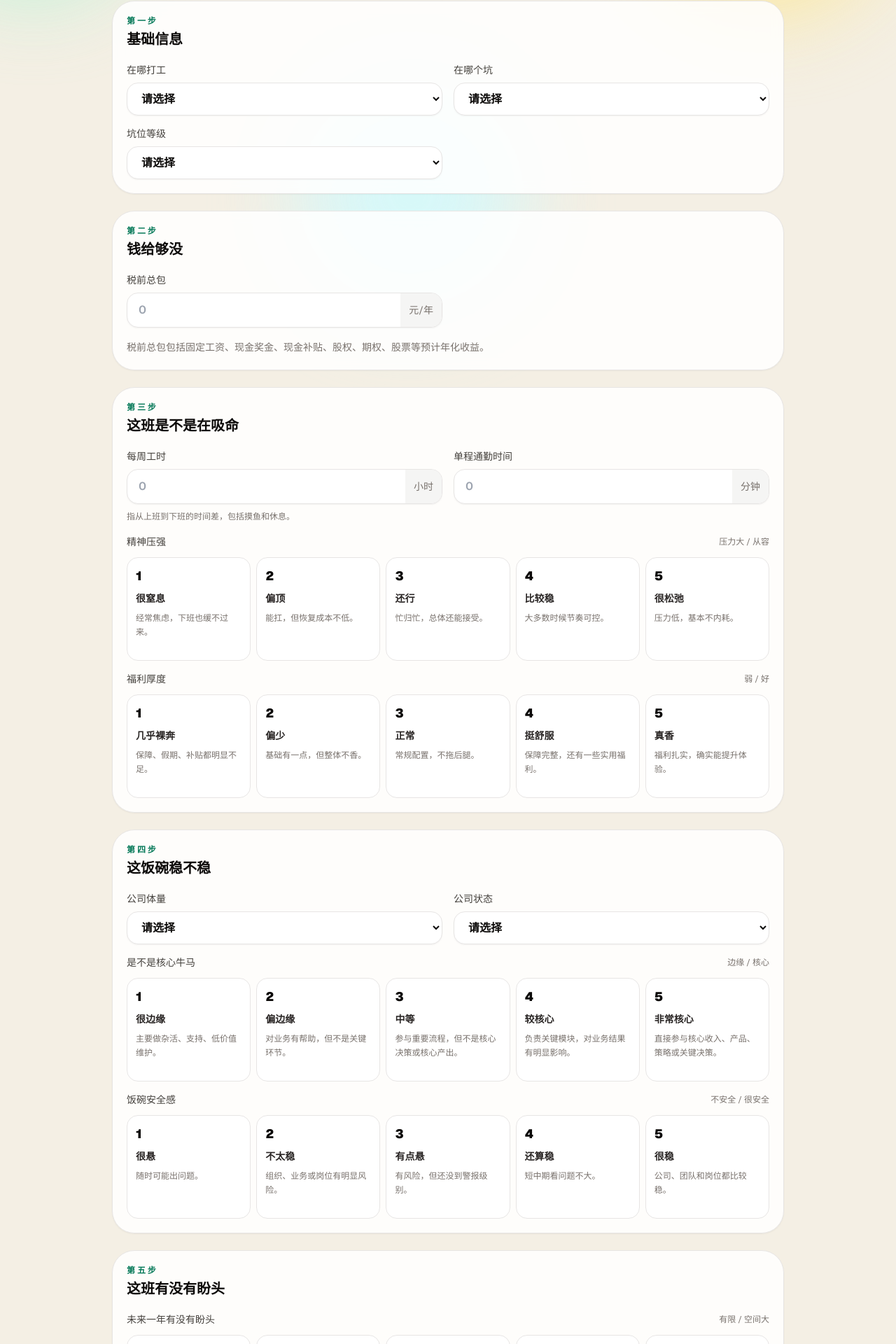
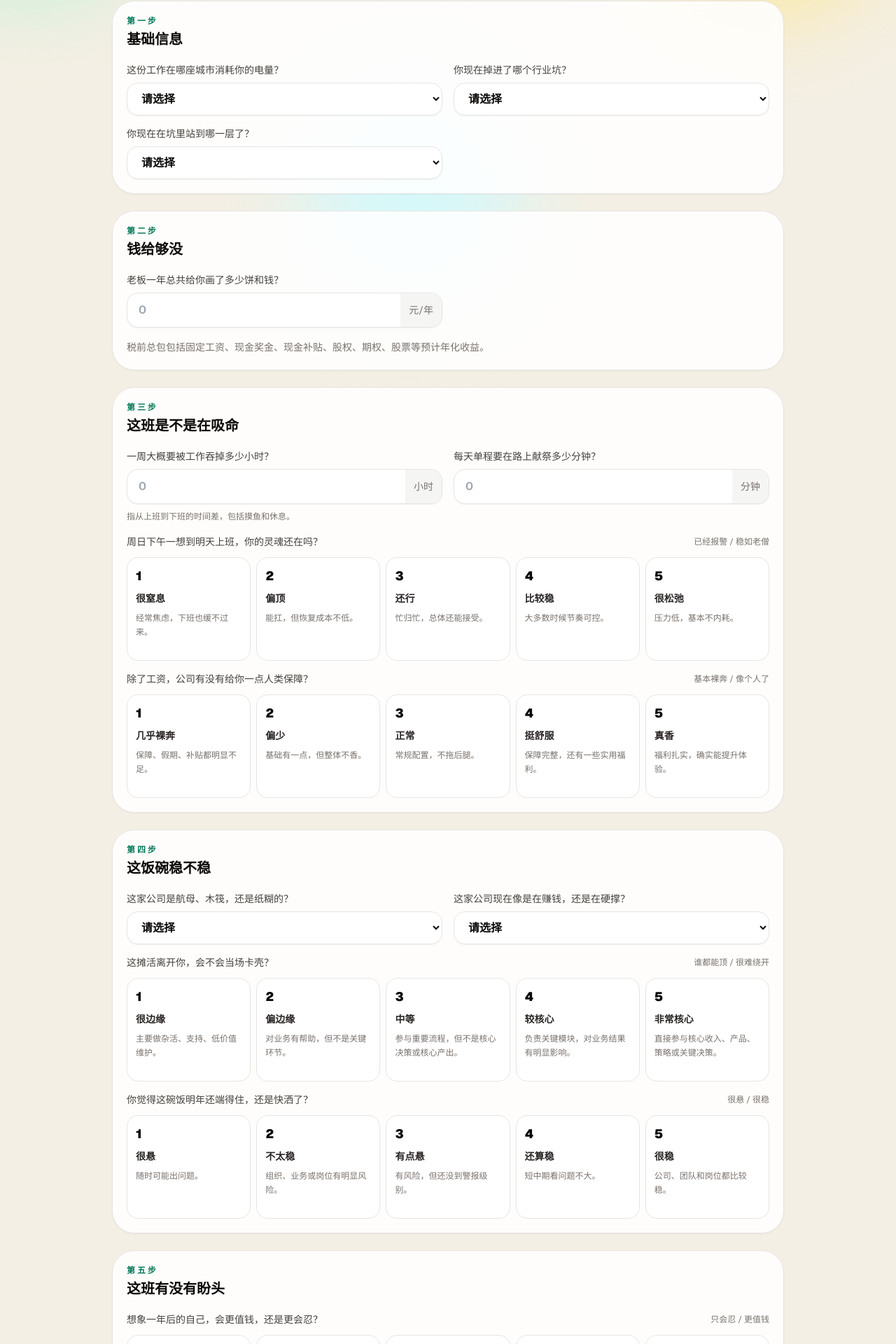
Before and after one commit to Falcom4000/awsome-job-calculator, a Next.js app: page / in a window 1280 px wide. Shown: the part 363-2283 px from the top of the page at 70% size. Built offline with nearby package versions, Linux system fonts and the light colour scheme.

Commit message:
fix text

```diff
--- a/components/calculator.tsx
+++ b/components/calculator.tsx
@@ -417,8 +417,8 @@ function RatingField({
   return (
     <div className="grid gap-3 md:col-span-2">
       <div className="flex items-center justify-between gap-3">
-        <span className="text-sm font-medium text-stone-700">{label}</span>
-        <span className="hidden text-xs text-stone-500 sm:inline">
+        <span className="min-w-0 flex-1 text-sm font-medium leading-5 text-stone-700">{label}</span>
+        <span className="hidden shrink-0 text-xs text-stone-500 sm:inline">
           {low} / {high}
         </span>
       </div>
@@ -780,19 +780,19 @@ export default function JobCalculator() {
 
           <Section eyebrow="第一步" title="基础信息">
             <SelectField
-              label="在哪打工"
+              label="这份工作在哪座城市消耗你的电量？"
               options={Object.entries(cityBenchmarks).map(([value, item]) => ({ value: value as CityKey, label: item.label }))}
               value={inputs.city}
               onChange={(value) => setValue("city", value)}
             />
             <SelectField
-              label="在哪个坑"
+              label="你现在掉进了哪个行业坑？"
               options={Object.entries(industryBenchmarks).map(([value, item]) => ({ value: value as IndustryKey, label: item.label }))}
               value={inputs.industry}
               onChange={(value) => setValue("industry", value)}
             />
             <SelectField<JobLevelInput>
-              label="坑位等级"
+              label="你现在在坑里站到哪一层了？"
               options={jobLevelOptions}
               value={inputs.jobLevel}
               onChange={(value) => setValue("jobLevel", value)}
@@ -800,21 +800,21 @@ export default function JobCalculator() {
             {inputs.mode === "detailed" ? (
               <>
                 <SelectField
-                  label="学历 buff"
+                  label="你带着什么学历 buff 下副本？"
                   options={educationOptions.map((item) => ({ value: item, label: item }))}
                   value={inputs.education}
                   onChange={(value) => setValue("education", value)}
                 />
-                <NumberField label="打工人年龄" suffix="岁" value={inputs.age} onChange={(value) => setValue("age", value)} />
-                <NumberField label="打工年限" suffix="年" value={inputs.experienceYears} onChange={(value) => setValue("experienceYears", value)} />
+                <NumberField label="你的职场血条已经用了多少岁？" suffix="岁" value={inputs.age} onChange={(value) => setValue("age", value)} />
+                <NumberField label="你已经在工位上修炼了几年？" suffix="年" value={inputs.experienceYears} onChange={(value) => setValue("experienceYears", value)} />
                 <SelectField
-                  label="具体坑位"
+                  label="你每天主要被哪类活按住？"
                   options={Object.entries(roleBenchmarks).map(([value, item]) => ({ value: value as RoleKey, label: item.label }))}
                   value={inputs.role}
                   onChange={(value) => setValue("role", value)}
                 />
                 <SelectField<EnterpriseNatureInput>
-                  label="公司段位"
+                  label="这家公司是哪种江湖门派？"
                   options={enterpriseNatureOptions}
                   value={inputs.enterpriseNature}
                   onChange={(value) => setValue("enterpriseNature", value)}
@@ -825,14 +825,14 @@ export default function JobCalculator() {
 
           <Section eyebrow="第二步" title="钱给够没">
             <NumberField
-              label={inputs.mode === "detailed" ? "税前总包：现金部分" : "税前总包"}
+              label={inputs.mode === "detailed" ? "老板一年实际往你卡里砸多少现金？" : "老板一年总共给你画了多少饼和钱？"}
               suffix="元/年"
               value={inputs.annualCashIncome}
               onChange={(value) => setValue("annualCashIncome", value)}
             />
             {inputs.mode === "detailed" ? (
               <NumberField
-                label="税前总包：股权/期权年化"
+                label="股票期权这些远方的大饼，一年先按多少算？"
                 suffix="元/年"
                 value={inputs.annualEquityIncome}
                 onChange={(value) => setValue("annualEquityIncome", value)}
@@ -845,19 +845,33 @@ export default function JobCalculator() {
 
           <Section eyebrow="第三步" title="这班是不是在吸命">
             <NumberField
-              label="每周工时"
+              label="一周大概要被工作吞掉多少小时？"
               suffix="小时"
               note="指从上班到下班的时间差，包括摸鱼和休息。"
               value={inputs.weeklyHours}
               onChange={(value) => setValue("weeklyHours", value)}
             />
-            <NumberField label="单程通勤时间" suffix="分钟" value={inputs.commuteMinutes} onChange={(value) => setValue("commuteMinutes", value)} />
-            <RatingField label="精神压强" low="压力大" high="从容" copyKey="stress" value={inputs.stress} onChange={(value) => setValue("stress", value)} />
-            <RatingField label="福利厚度" low="弱" high="好" copyKey="benefitsLevel" value={inputs.benefitsLevel} onChange={(value) => setValue("benefitsLevel", value)} />
+            <NumberField label="每天单程要在路上献祭多少分钟？" suffix="分钟" value={inputs.commuteMinutes} onChange={(value) => setValue("commuteMinutes", value)} />
+            <RatingField
+              label="周日下午一想到明天上班，你的灵魂还在吗？"
+              low="已经报警"
+              high="稳如老僧"
+              copyKey="stress"
+              value={inputs.stress}
+              onChange={(value) => setValue("stress", value)}
+            />
+            <RatingField
+              label="除了工资，公司有没有给你一点人类保障？"
+              low="基本裸奔"
+              high="像个人了"
+              copyKey="benefitsLevel"
+              value={inputs.benefitsLevel}
+              onChange={(value) => setValue("benefitsLevel", value)}
+            />
             {inputs.mode === "detailed" ? (
               <>
                 <SelectField<WeekendWork>
-                  label="周末被召唤频率"
+                  label="周末刚想做人，公司会不会突然召唤你？"
                   options={[
                     { value: "never", label: "不召唤" },
                     { value: "sometimes", label: "偶尔诈尸" },
@@ -866,21 +880,21 @@ export default function JobCalculator() {
                   value={inputs.weekendWork}
                   onChange={(value) => setValue("weekendWork", value)}
                 />
-                <RatingField label="阴间程度" low="消耗" high="舒服" copyKey="atmosphere" value={inputs.atmosphere} onChange={(value) => setValue("atmosphere", value)} />
-                <RatingField label="领导同事正常度" low="消耗" high="舒服" copyKey="peopleHealth" value={inputs.peopleHealth} onChange={(value) => setValue("peopleHealth", value)} />
-                <RatingField label="伤身程度" low="伤身" high="健康" copyKey="healthImpact" value={inputs.healthImpact} onChange={(value) => setValue("healthImpact", value)} />
+                <RatingField label="走进办公室那一刻，像进人间还是进副本？" low="很阴间" high="挺阳间" copyKey="atmosphere" value={inputs.atmosphere} onChange={(value) => setValue("atmosphere", value)} />
+                <RatingField label="领导同事是在合作，还是在消耗你的寿命？" low="很折寿" high="很省心" copyKey="peopleHealth" value={inputs.peopleHealth} onChange={(value) => setValue("peopleHealth", value)} />
+                <RatingField label="这班有没有开始对你的身体下手？" low="已经伤身" high="基本无伤" copyKey="healthImpact" value={inputs.healthImpact} onChange={(value) => setValue("healthImpact", value)} />
                 <RatingField
-                  label="下班回血时间"
-                  low="没余量"
-                  high="很充足"
+                  label="下班之后，你还能捡回一点自己吗？"
+                  low="只剩回血"
+                  high="还有人生"
                   copyKey="lifeAndLearningTime"
                   value={inputs.lifeAndLearningTime}
                   onChange={(value) => setValue("lifeAndLearningTime", value)}
                 />
                 <RatingField
-                  label="工作节奏可不可预期"
+                  label="这份工作的节奏会不会随时炸你一脸？"
                   low="随时爆炸"
-                  high="节奏稳定"
+                  high="基本可控"
                   copyKey="rhythmPredictability"
                   value={inputs.rhythmPredictability}
                   onChange={(value) => setValue("rhythmPredictability", value)}
@@ -891,7 +905,7 @@ export default function JobCalculator() {
 
           <Section eyebrow="第四步" title="这饭碗稳不稳">
             <SelectField<CompanySize>
-              label="公司体量"
+              label="这家公司是航母、木筏，还是纸糊的？"
               options={[
                 { value: "large", label: "大公司" },
                 { value: "medium", label: "中型公司" },
@@ -902,7 +916,7 @@ export default function JobCalculator() {
               onChange={(value) => setValue("companySize", value)}
             />
             <SelectField<BusinessState>
-              label="公司状态"
+              label="这家公司现在像是在赚钱，还是在硬撑？"
               options={[
                 { value: "good", label: "还挺能打" },
                 { value: "average", label: "普普通通" },
@@ -915,7 +929,7 @@ export default function JobCalculator() {
             {inputs.mode === "detailed" ? (
               <>
                 <SelectField<BusinessState>
-                  label="行业状态"
+                  label="你所在的行业还有风，还是只剩风声？"
                   options={[
                     { value: "good", label: "还在起飞" },
                     { value: "average", label: "不温不火" },
@@ -926,7 +940,7 @@ export default function JobCalculator() {
                   onChange={(value) => setValue("industryOutlook", value)}
                 />
                 <SelectField<Certainty>
-                  label="团队散架风险"
+                  label="你这个团队像是还能一起活到年底吗？"
                   options={[
                     { value: "high", label: "不太会散" },
                     { value: "medium", label: "有点悬" },
@@ -936,67 +950,81 @@ export default function JobCalculator() {
                   value={inputs.teamStability}
                   onChange={(value) => setValue("teamStability", value)}
                 />
-                <RatingField label="替身好不好找" low="容易替代" high="很难替代" copyKey="replacementDifficulty" value={inputs.replacementDifficulty} onChange={(value) => setValue("replacementDifficulty", value)} />
+                <RatingField label="老板想明天复制一个你，难度大吗？" low="一键复制" high="复制不了" copyKey="replacementDifficulty" value={inputs.replacementDifficulty} onChange={(value) => setValue("replacementDifficulty", value)} />
                 <RatingField
-                  label="关键资源在不在你手里"
+                  label="项目的命门和上下文，有没有攥在你手里？"
                   low="纯执行"
-                  high="关键上下文"
+                  high="握着命门"
                   copyKey="criticalResourceControl"
                   value={inputs.criticalResourceControl}
                   onChange={(value) => setValue("criticalResourceControl", value)}
                 />
               </>
             ) : null}
-            <RatingField label="是不是核心牛马" low="边缘" high="核心" copyKey="roleCore" value={inputs.roleCore} onChange={(value) => setValue("roleCore", value)} />
-            <RatingField label="饭碗安全感" low="不安全" high="很安全" copyKey="safetyFeeling" value={inputs.safetyFeeling} onChange={(value) => setValue("safetyFeeling", value)} />
+            <RatingField
+              label="这摊活离开你，会不会当场卡壳？"
+              low="谁都能顶"
+              high="很难绕开"
+              copyKey="roleCore"
+              value={inputs.roleCore}
+              onChange={(value) => setValue("roleCore", value)}
+            />
+            <RatingField
+              label="你觉得这碗饭明年还端得住，还是快洒了？"
+              low="很悬"
+              high="很稳"
+              copyKey="safetyFeeling"
+              value={inputs.safetyFeeling}
+              onChange={(value) => setValue("safetyFeeling", value)}
+            />
           </Section>
 
           <Section eyebrow="第五步" title="这班有没有盼头">
             {inputs.mode === "detailed" ? (
               <>
-                <RatingField label="过去半年有没有变强" low="停滞" high="变强很多" copyKey="pastGrowth" value={inputs.pastGrowth} onChange={(value) => setValue("pastGrowth", value)} />
-                <RatingField label="未来一年有没有盼头" low="有限" high="空间大" copyKey="futureGrowth" value={inputs.futureGrowth} onChange={(value) => setValue("futureGrowth", value)} />
-                <RatingField label="有没有清晰上升通道" low="看不见" high="很清楚" copyKey="promotionClarity" value={inputs.promotionClarity} onChange={(value) => setValue("promotionClarity", value)} />
-                <RatingField label="有没有大佬带飞" low="没人带" high="学得快" copyKey="mentoring" value={inputs.mentoring} onChange={(value) => setValue("mentoring", value)} />
-                <RatingField label="有没有高质量反馈" low="没人反馈" high="反馈很准" copyKey="feedbackQuality" value={inputs.feedbackQuality} onChange={(value) => setValue("feedbackQuality", value)} />
-                <RatingField label="做的事有没有复利" low="一次性杂活" high="越做越值钱" copyKey="compoundingValue" value={inputs.compoundingValue} onChange={(value) => setValue("compoundingValue", value)} />
+                <RatingField label="回头看过去半年，你是升级了，还是只是老了？" low="只是老了" high="明显升级" copyKey="pastGrowth" value={inputs.pastGrowth} onChange={(value) => setValue("pastGrowth", value)} />
+                <RatingField label="想象一年后的自己，会更值钱，还是更会忍？" low="只会忍" high="更值钱" copyKey="futureGrowth" value={inputs.futureGrowth} onChange={(value) => setValue("futureGrowth", value)} />
+                <RatingField label="你知道下一关往哪打吗？" low="地图全黑" high="路线清楚" copyKey="promotionClarity" value={inputs.promotionClarity} onChange={(value) => setValue("promotionClarity", value)} />
+                <RatingField label="身边有没有人能把你从坑里往上拽一把？" low="没人管" high="有人带飞" copyKey="mentoring" value={inputs.mentoring} onChange={(value) => setValue("mentoring", value)} />
+                <RatingField label="你做完事之后，收到的是反馈还是空气？" low="全是空气" high="反馈很准" copyKey="feedbackQuality" value={inputs.feedbackQuality} onChange={(value) => setValue("feedbackQuality", value)} />
+                <RatingField label="你现在做的事，是资产，还是一次性燃料？" low="烧完就没" high="越烧越值钱" copyKey="compoundingValue" value={inputs.compoundingValue} onChange={(value) => setValue("compoundingValue", value)} />
               </>
             ) : (
               <>
-                <RatingField label="未来一年有没有盼头" low="有限" high="空间大" copyKey="futureGrowth" value={inputs.futureGrowth} onChange={(value) => setValue("futureGrowth", value)} />
-                <RatingField label="有没有清晰上升通道" low="看不见" high="很清楚" copyKey="promotionClarity" value={inputs.promotionClarity} onChange={(value) => setValue("promotionClarity", value)} />
-                <RatingField label="有没有人来捞你" low="很少" high="很多" copyKey="externalOpportunities" value={inputs.externalOpportunities} onChange={(value) => setValue("externalOpportunities", value)} />
-                <RatingField label="长期路线合不合" low="不适合" high="很匹配" copyKey="longTermFit" value={inputs.longTermFit} onChange={(value) => setValue("longTermFit", value)} />
-                <RatingField label="对工作内容满意吗" low="不喜欢" high="喜欢" copyKey="contentLove" value={inputs.contentLove} onChange={(value) => setValue("contentLove", value)} />
+                <RatingField label="想象一年后的自己，会更值钱，还是更会忍？" low="只会忍" high="更值钱" copyKey="futureGrowth" value={inputs.futureGrowth} onChange={(value) => setValue("futureGrowth", value)} />
+                <RatingField label="你知道下一关往哪打吗？" low="地图全黑" high="路线清楚" copyKey="promotionClarity" value={inputs.promotionClarity} onChange={(value) => setValue("promotionClarity", value)} />
+                <RatingField label="外面有没有人愿意来捞你出坑？" low="没人路过" high="很多人捞" copyKey="externalOpportunities" value={inputs.externalOpportunities} onChange={(value) => setValue("externalOpportunities", value)} />
+                <RatingField label="这份工作是在送你去目的地，还是带你绕远路？" low="越走越偏" high="正好顺路" copyKey="longTermFit" value={inputs.longTermFit} onChange={(value) => setValue("longTermFit", value)} />
+                <RatingField label="每天做这些事，你是愿意打开电脑，还是想立刻关机？" low="想关机" high="愿意开干" copyKey="contentLove" value={inputs.contentLove} onChange={(value) => setValue("contentLove", value)} />
               </>
             )}
           </Section>
 
           {inputs.mode === "detailed" ? (
             <Section eyebrow="第六步" title="外面还有没有路">
-              <RatingField label="有没有人来捞你" low="很少" high="很多" copyKey="externalOpportunities" value={inputs.externalOpportunities} onChange={(value) => setValue("externalOpportunities", value)} />
-              <RatingField label="目标岗位配不配你" low="低" high="高" copyKey="jdMatch" value={inputs.jdMatch} onChange={(value) => setValue("jdMatch", value)} />
-              <RatingField label="简历能不能镀金" low="弱" high="强" copyKey="resumeValue" value={inputs.resumeValue} onChange={(value) => setValue("resumeValue", value)} />
+              <RatingField label="外面有没有人愿意来捞你出坑？" low="没人路过" high="很多人捞" copyKey="externalOpportunities" value={inputs.externalOpportunities} onChange={(value) => setValue("externalOpportunities", value)} />
+              <RatingField label="你想去的下一份工作，看你像自己人吗？" low="完全不像" high="很对口" copyKey="jdMatch" value={inputs.jdMatch} onChange={(value) => setValue("jdMatch", value)} />
+              <RatingField label="这份经历写进简历，是镀金还是加灰？" low="加灰" high="镀金" copyKey="resumeValue" value={inputs.resumeValue} onChange={(value) => setValue("resumeValue", value)} />
               <RatingField
-                label="成果能不能被外面看懂"
-                low="看不懂"
-                high="很好懂"
+                label="你做出来的成果，外面的人看得懂吗？"
+                low="像黑话"
+                high="一眼懂"
                 copyKey="projectExplainability"
                 value={inputs.projectExplainability}
                 onChange={(value) => setValue("projectExplainability", value)}
               />
-              <RatingField label="换家公司还能不能打" low="弱" high="强" copyKey="companyTransferability" value={inputs.companyTransferability} onChange={(value) => setValue("companyTransferability", value)} />
-              <RatingField label="换个行业还能不能活" low="弱" high="强" copyKey="industryTransferability" value={inputs.industryTransferability} onChange={(value) => setValue("industryTransferability", value)} />
+              <RatingField label="把你丢到另一家公司，还能不能打？" low="很难打" high="照样打" copyKey="companyTransferability" value={inputs.companyTransferability} onChange={(value) => setValue("companyTransferability", value)} />
+              <RatingField label="把你丢到另一个行业，还能不能活？" low="很难活" high="能活能打" copyKey="industryTransferability" value={inputs.industryTransferability} onChange={(value) => setValue("industryTransferability", value)} />
             </Section>
           ) : null}
 
           {inputs.mode === "detailed" ? (
             <Section eyebrow="第七步" title="你和这班八字合不合">
-              <RatingField label="长期路线合不合" low="不适合" high="很匹配" copyKey="longTermFit" value={inputs.longTermFit} onChange={(value) => setValue("longTermFit", value)} />
-              <RatingField label="对这个行业满意吗" low="不喜欢" high="喜欢" copyKey="industryLove" value={inputs.industryLove} onChange={(value) => setValue("industryLove", value)} />
-              <RatingField label="对工作内容满意吗" low="不喜欢" high="喜欢" copyKey="contentLove" value={inputs.contentLove} onChange={(value) => setValue("contentLove", value)} />
-              <RatingField label="愿不愿意为它加练" low="不愿意" high="很愿意" copyKey="extraLearningWillingness" value={inputs.extraLearningWillingness} onChange={(value) => setValue("extraLearningWillingness", value)} />
-              <RatingField label="你的价值有没有被看见" low="没人知道" high="很被认可" copyKey="valueRecognition" value={inputs.valueRecognition} onChange={(value) => setValue("valueRecognition", value)} />
+              <RatingField label="这份工作是在送你去目的地，还是带你绕远路？" low="越走越偏" high="正好顺路" copyKey="longTermFit" value={inputs.longTermFit} onChange={(value) => setValue("longTermFit", value)} />
+              <RatingField label="这个行业让你有电，还是让你断电？" low="很断电" high="挺来电" copyKey="industryLove" value={inputs.industryLove} onChange={(value) => setValue("industryLove", value)} />
+              <RatingField label="每天做这些事，你是愿意打开电脑，还是想立刻关机？" low="想关机" high="愿意开干" copyKey="contentLove" value={inputs.contentLove} onChange={(value) => setValue("contentLove", value)} />
+              <RatingField label="为了这条路，你会主动加练，还是只想下线？" low="只想下线" high="愿意加练" copyKey="extraLearningWillingness" value={inputs.extraLearningWillingness} onChange={(value) => setValue("extraLearningWillingness", value)} />
+              <RatingField label="你的价值在这里是被看见，还是被当空气？" low="像空气" high="被看见" copyKey="valueRecognition" value={inputs.valueRecognition} onChange={(value) => setValue("valueRecognition", value)} />
             </Section>
           ) : null}
 
```
